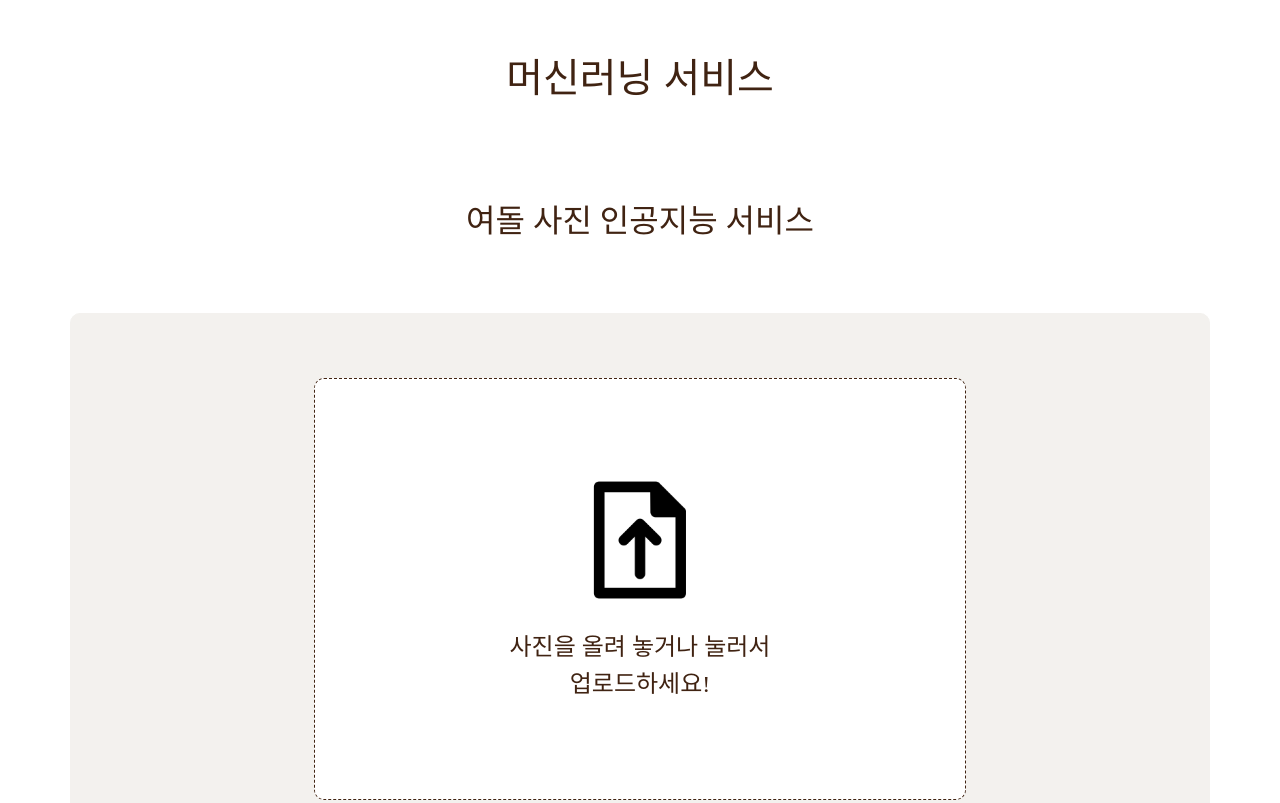
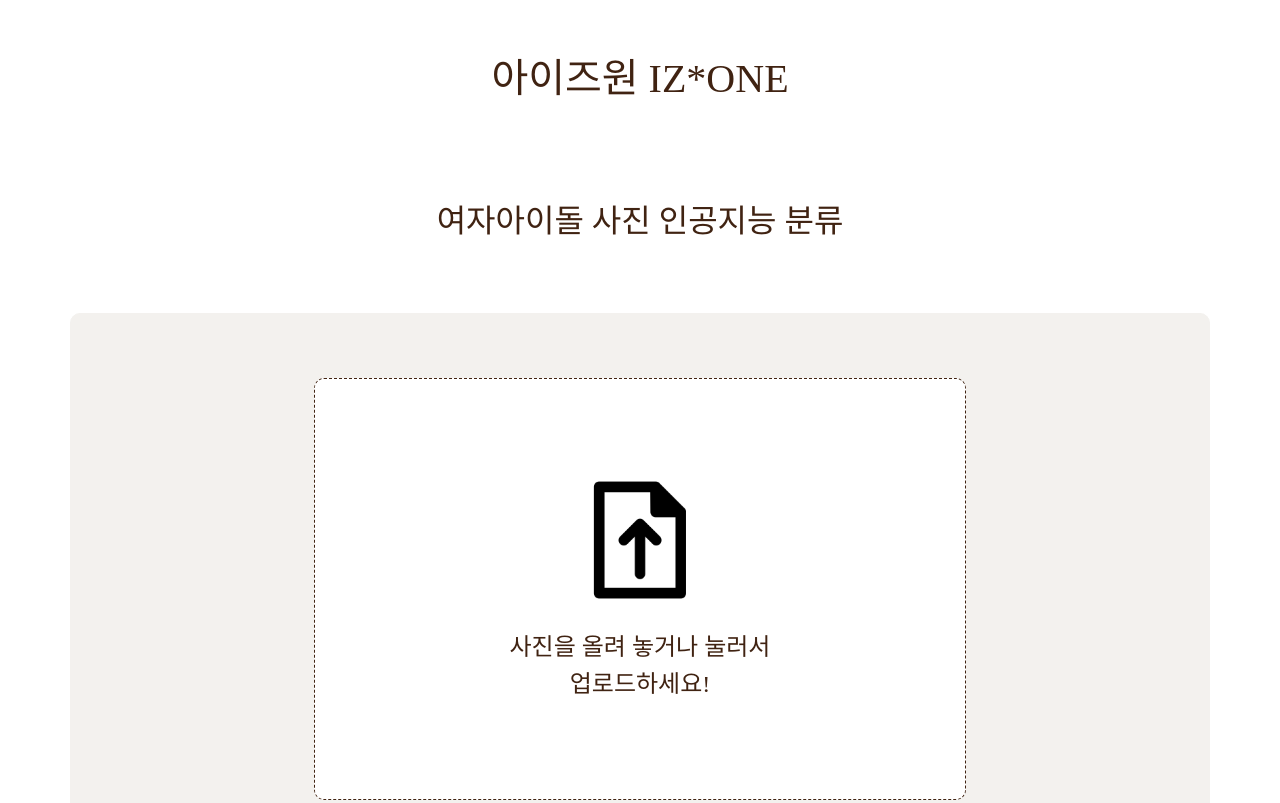
Before and after one commit to nevernotu/nevernotu.github.io, a plain HTML site: page index.html in a window 1280 px wide. Shown: the top 803 px of the page. Drawn offline with Linux system fonts and the light colour scheme; a web font is replaced by a local one.

Commit message:
Add files via upload

```diff
--- a/index.html
+++ b/index.html
@@ -13,8 +13,8 @@
 
 <body>
     <section class="section">
-        <h1 class="title">머신러닝 서비스</h1>
-        <h2 class="subtitle">여돌 사진 인공지능 서비스</h2>
+        <h1 class="title">아이즈원 IZ*ONE</h1>
+        <h2 class="subtitle">여자아이돌 사진 인공지능 분류</h2>
     </section>
 
     <div class="mt-3 container file-upload">
```
